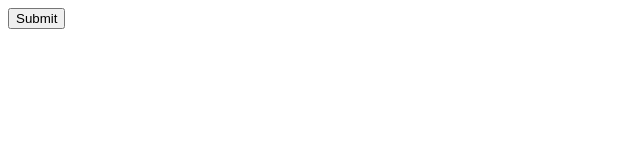
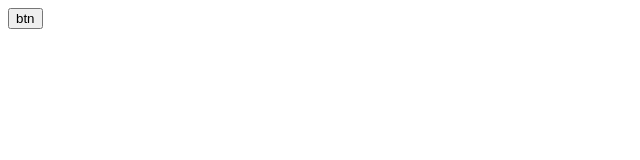
Before and after one commit to r-ony-s/react, a React (Vite) app: page / in a window 1280 px wide. Shown: the top 160 px of the page, without its empty margins (0-640 px from the left). Built offline with nearby package versions, Linux system fonts and the light colour scheme.

Commit message:
without directly alert

```diff
--- a/pages/Head.jsx
+++ b/pages/Head.jsx
@@ -2,7 +2,7 @@ const Head = (props) => {
 
     return (
         <div>
-           <button onClick={props.childbtnCLick}>Submit</button>
+
         </div>
     );
 
--- a/src/App.jsx
+++ b/src/App.jsx
@@ -6,7 +6,9 @@ const btnClick=()=>{
     }
   return (
     <div>
-     <Head childbtnCLick={btnClick}/>
+      <button onClick={()=>{
+        alert("clicked")
+      }}>btn</button>
     </div>
   );
 };
```
